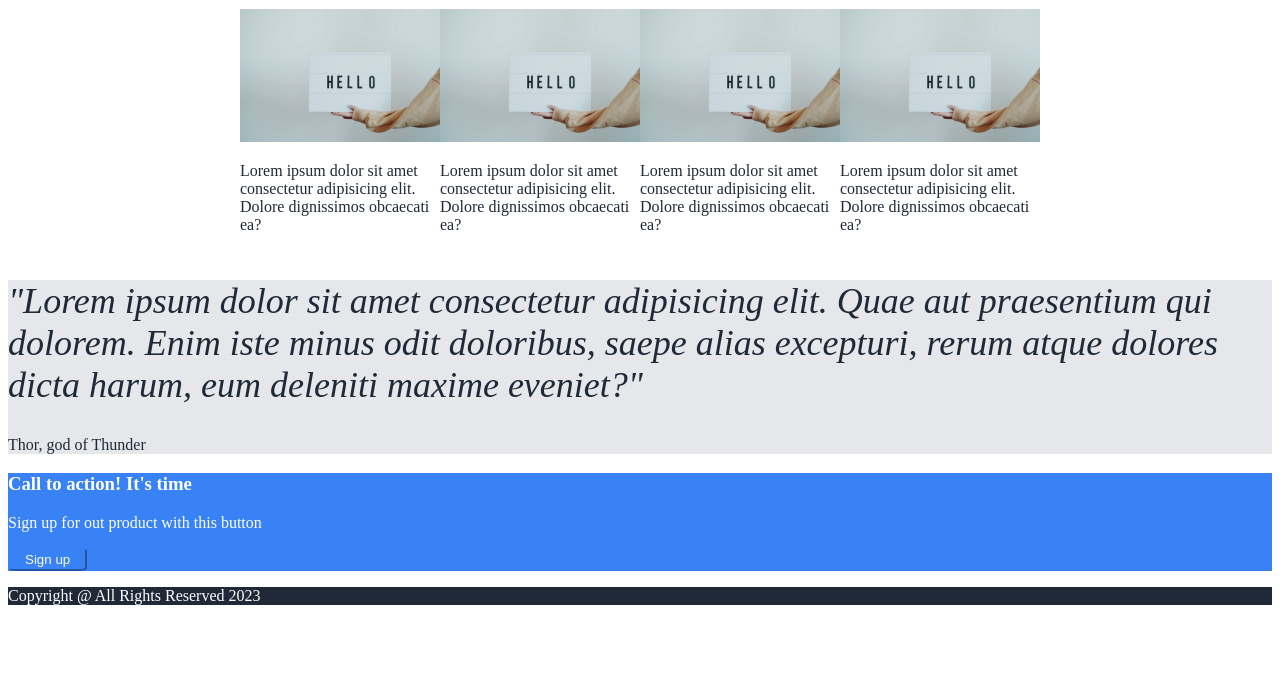
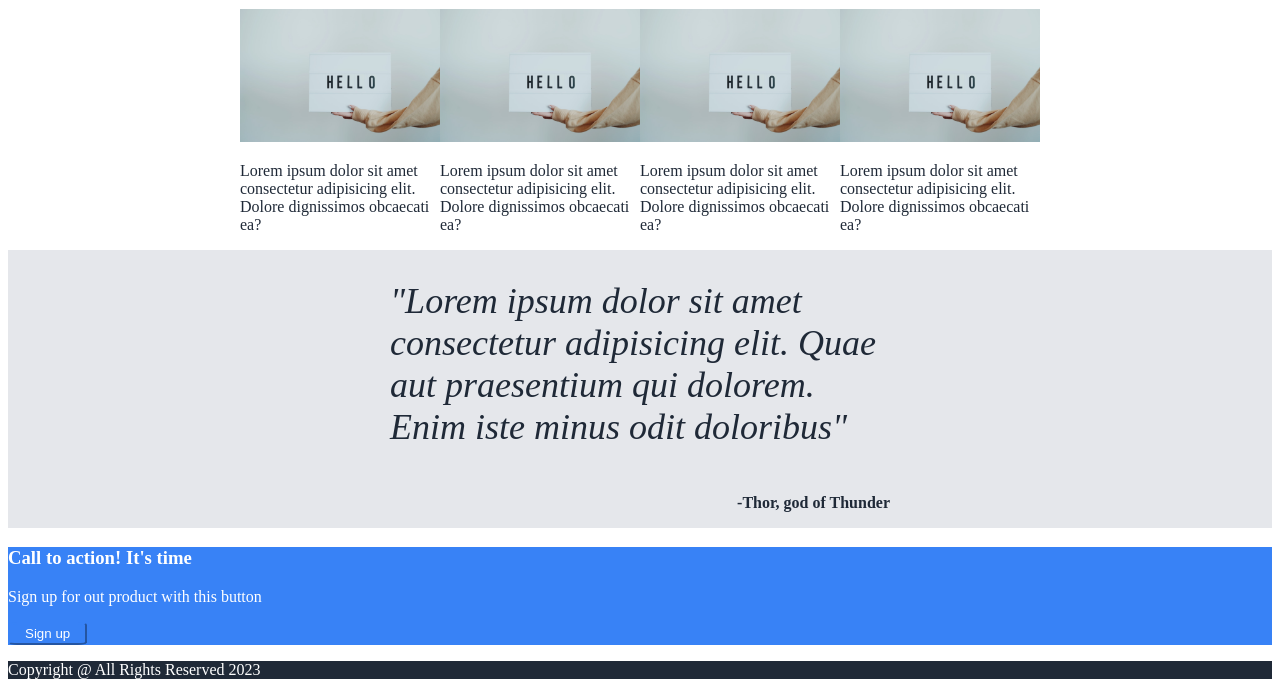
Before and after one commit to MatkoNikce/landing-page, a plain HTML site: page index.html in a window 1280 px wide. Shown: the part 576-1271 px from the top of the page. Before the commit the page ends 1197 px from the top, so only its background shows below. Drawn offline with Linux system fonts and the light colour scheme.

Commit message:
Finish style.css up to the quote

```diff
--- a/index.html
+++ b/index.html
@@ -79,15 +79,17 @@
 
 
         </div>
+        <div id="box-quote">
 
-        <div id="quote">
+            <div id="quote">
 
-            <h2 id="quote-message">"Lorem ipsum dolor sit amet consectetur adipisicing elit. Quae aut praesentium qui
-                dolorem. Enim iste
-                minus odit doloribus, saepe alias excepturi, rerum atque dolores dicta harum, eum deleniti maxime
-                eveniet?"</h2>
-            <p>Thor, god of Thunder</p>
+                <h2 id="quote-message">"Lorem ipsum dolor sit amet consectetur adipisicing elit. Quae aut praesentium
+                    qui
+                    dolorem. Enim iste
+                    minus odit doloribus"</h2>
+                <p id="quote-name">-Thor, god of Thunder</p>
 
+            </div>
         </div>
 
         <div id="action-message">
--- a/style.css
+++ b/style.css
@@ -76,16 +76,37 @@ img{
 
 }
 /*quote*/
-#quote {
-    background-color: #e5e7eb;
+#box-quote{
+   display: flex;
+   justify-content: center;
+   background-color: #e5e7eb;
+}
+
+#quote{
+
     color: #1F2937;
+    display: flex;
+    flex-direction: column;
+    justify-content: center;
+    flex: 0 auto;
+    align-items: center;
+
 }
 
 #quote-message{
     font-size: 36px;
     font-style: italic;
-    font-weight: lighter;
+    font-weight: 1;
+    max-width: 500px;
+
 }
+
+#quote-name{
+    font-weight: bolder;
+    align-self: self-end;
+
+}
+
 /*call to action*/
 #action-message{
     background-color: #3882f6;
```
